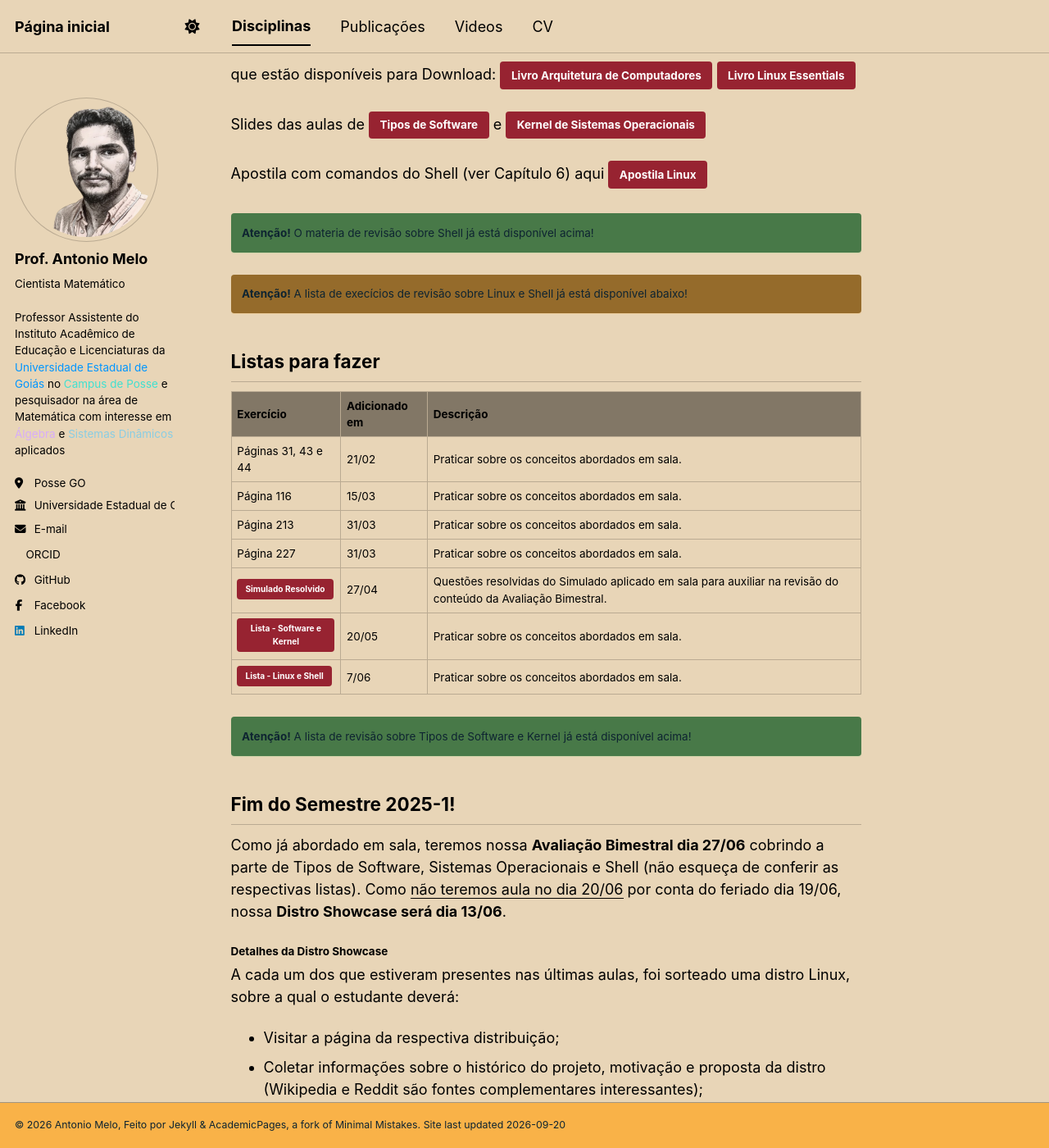
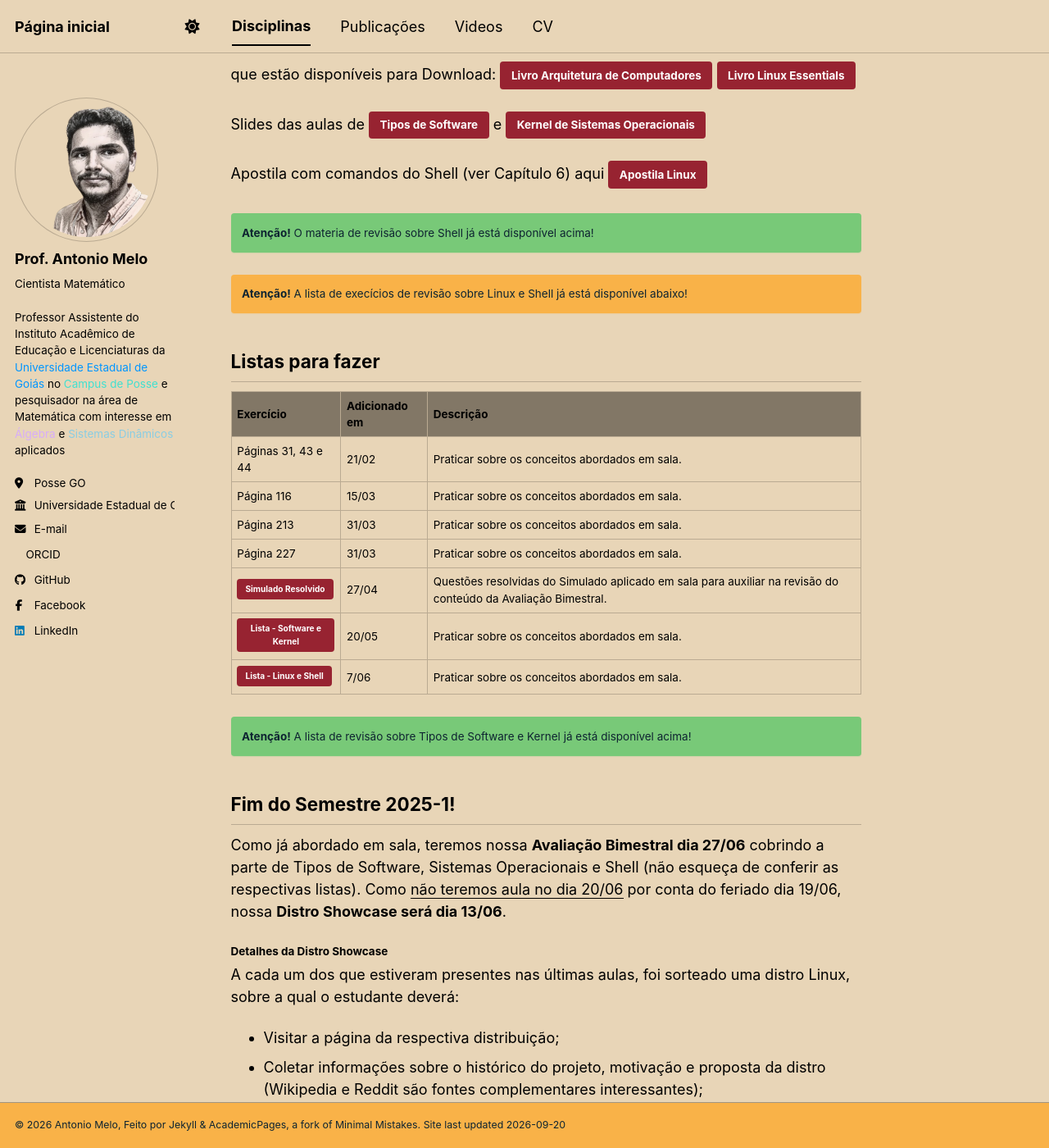
Before and after one commit to antmelo/antmelo.github.io, a Jekyll site: the page built from _teaching/2025-1-sistemas.md, in a window 1280 px wide and 1400 px high, scrolled down 1110 px. Shown: the whole window at 82% size. Built offline with Jekyll 4.4.1, drawn with Linux system fonts in a browser that asks for light colours; nearby versions of some CDN libraries; a style sheet for code colours, icons or effects is not loaded.

Commit message:
Update _notices.scss

```diff
--- a/_sass/layout/_notices.scss
+++ b/_sass/layout/_notices.scss
@@ -16,7 +16,7 @@
   font-family: $global-font-family;
   font-size: $type-size-6 !important;
   text-indent: initial; /* override*/
-  background-color: mix(#000000, $notice-color, 40%);
+  background-color: $notice-color;
   border-radius: $border-radius;
   box-shadow: 0 1px 1px rgba($notice-color, 0.25);
   color: var(--global-code-text-color);
```
